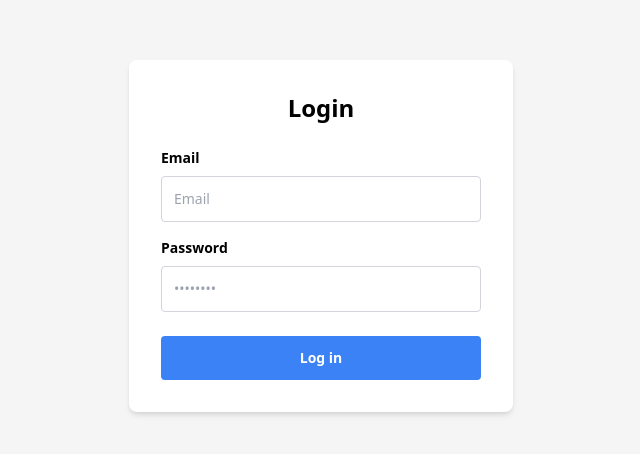
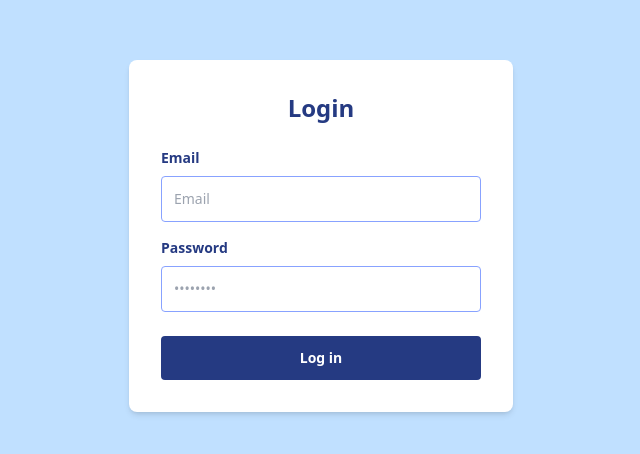
Before and after one commit to amirahamoodalbraiki/inventory-management-mvp, a React (Vite) app in the folder frontend/: page / in a window 1280 px wide. Shown: the part 164-618 px from the top of the page, without its empty margins (319-959 px from the left). Built offline with nearby package versions, Linux system fonts and the light colour scheme; no server answers.

Commit message:
Update LoginPage.jsx
Updating the colours of Login Page

```diff
--- a/frontend/src/pages/LoginPage.jsx
+++ b/frontend/src/pages/LoginPage.jsx
@@ -2,8 +2,6 @@
 import { useState } from "react";
 import { useNavigate } from "react-router-dom";
 import { api } from "../services/api";
-
-
 
 export default function LoginPage() {
   const navigate = useNavigate();
@@ -17,11 +15,10 @@ export default function LoginPage() {
     setErr("");
     setLoading(true);
     try {
-      // backend expects "username" (not email) — pass email in that field
       const { token } = await api.login({ email: email, password: password });
       if (!token) throw new Error("No token in response");
       localStorage.setItem("token", token);
-      navigate("/dashboard"); // go to dashboard
+      navigate("/dashboard");
     } catch (e2) {
       setErr("Invalid credentials");
       console.error(e2);
@@ -31,16 +28,16 @@ export default function LoginPage() {
   }
 
   return (
-    <div className="min-h-screen w-full bg-[#f5f5f5] flex items-center justify-center p-5">
+    <div className="min-h-screen w-full bg-[#C0E0FF] flex items-center justify-center p-5">
       <div className="w-full max-w-sm p-8 rounded-lg bg-white shadow-md">
-        <h1 className="m-0 text-2xl font-bold text-center mb-6 text-black">
+        <h1 className="m-0 text-2xl font-bold text-center mb-6 text-[#253A82]">
           Login
         </h1>
 
         <form onSubmit={handleSubmit} className="grid gap-4">
           {/* Email */}
           <label className="grid gap-2">
-            <span className="text-sm font-semibold text-black">Email</span>
+            <span className="text-sm font-semibold text-[#253A82]">Email</span>
             <input
               type="email"
               name="email"
@@ -48,13 +45,13 @@ export default function LoginPage() {
               placeholder="Email"
               value={email}
               onChange={(e) => setEmail(e.target.value)}
-              className="p-3 rounded border border-gray-300 bg-white text-black outline-none text-sm w-full"
+              className="p-3 rounded border border-[#88A2FF] bg-white text-[#253A82] outline-none text-sm w-full"
             />
           </label>
 
           {/* Password */}
           <label className="grid gap-2">
-            <span className="text-sm font-semibold text-black">Password</span>
+            <span className="text-sm font-semibold text-[#253A82]">Password</span>
             <input
               type="password"
               name="password"
@@ -62,14 +59,19 @@ export default function LoginPage() {
               placeholder="••••••••"
               value={password}
               onChange={(e) => setPassword(e.target.value)}
-              className="p-3 rounded border border-gray-300 bg-white text-black outline-none text-sm w-full"
+              className="p-3 rounded border border-[#88A2FF] bg-white text-[#253A82] outline-none text-sm w-full"
             />
           </label>
+
+          {/* Error */}
+          {err && (
+            <div className="text-[#B42318] text-sm">{err}</div>
+          )}
 
           {/* Submit */}
           <button
             type="submit"
-            className="mt-2 p-3 rounded bg-blue-500 text-white border-0 cursor-pointer text-sm font-semibold w-full"
+            className="mt-2 p-3 rounded bg-[#253A82] text-white border-0 cursor-pointer text-sm font-semibold w-full"
           >
             Log in
           </button>
```
